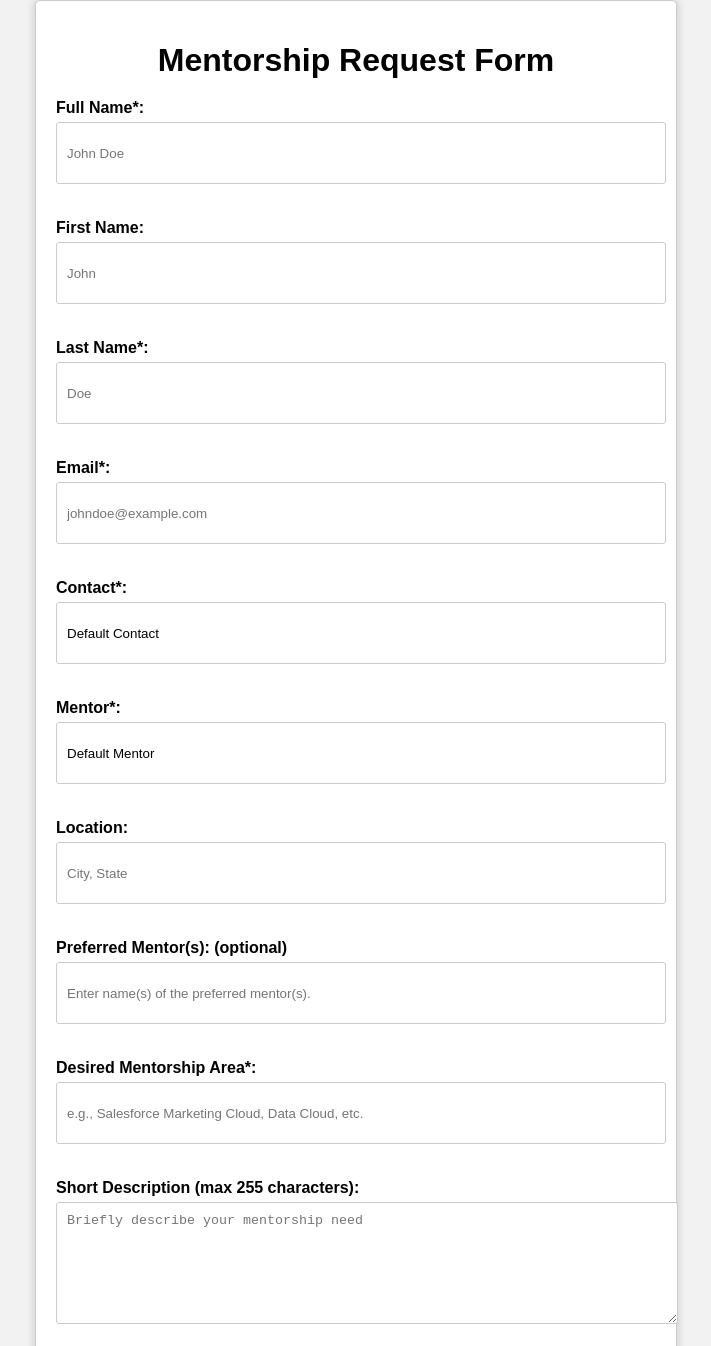
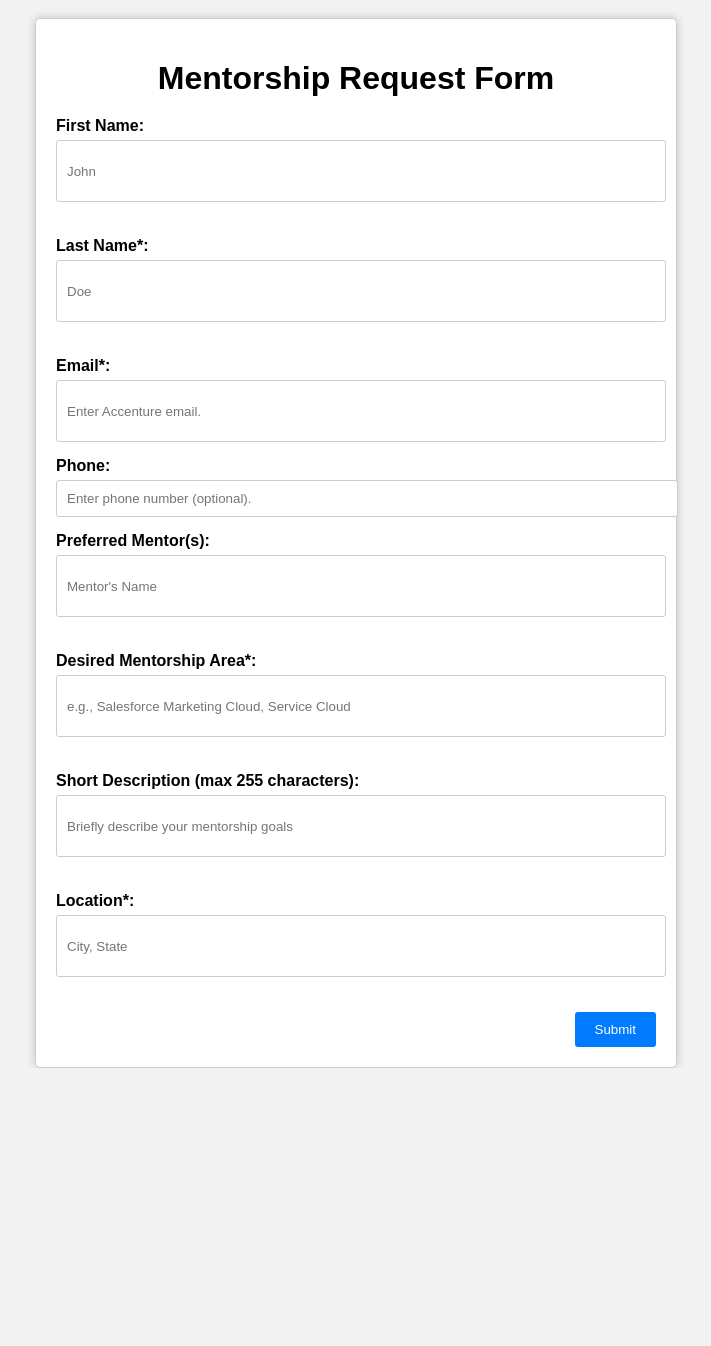
Before and after one commit to kuinkelarun/mentorship-app.github.io, a plain HTML site: page index.html in a window 1280 px wide. Shown: the top 1346 px of the page, without its empty margins (284-995 px from the left). After the commit the page ends 1068 px from the top, so only its background shows below. Drawn offline with Linux system fonts and the light colour scheme.

Commit message:
Update index.html

```diff
--- a/index.html
+++ b/index.html
@@ -1,6 +1,10 @@
+
 <!DOCTYPE html>
 <html>
 <head>
+
+    <CONTENT="text/html; charset=UTF-8"> /*Added later*/
+
     <title>Mentorship Form</title>
     <style>
         body {
@@ -74,67 +78,64 @@
             background-color: #0056b3;
         }
 
+        input[type="tel"] {
+          width: 100%;
+          padding: 10px;
+          margin-top: 5px;
+          margin-bottom: 15px;
+          border: 1px solid #ccc;
+          border-radius: 3px;
+        }
+
     </style>
 </head>
 <body>
+
+    <form action="https://webto.salesforce.com/servlet/servlet.WebToCase?encoding=UTF-8&orgId=00D8b000002wHQW" method="POST">
+    <input type=hidden name="orgid" value="00D8b000002wHQW">
+    <input type=hidden name="retURL" value="https://www.salesforce.com/">
+
     <div class="container">
 
         <h1>Mentorship Request Form</h1> <!-- Title added here -->
 
         <form action="process_form.php" method="post">
+
             <div class="form-group">
-                <label for="protegeName">Full Name*:</label>
-                <input type="text" id="protegeName" name="protegeName" required placeholder="John Doe">
+                <label for="firstName">First Name:<input  id="00N8b00000Ii9p3" maxlength="50" name="00N8b00000Ii9p3" size="20" type="text" placeholder="John" /></label>
             </div>
 
             <div class="form-group">
-                <label for="firstName">First Name:</label>
-                <input type="text" id="firstName" name="firstName" placeholder="John">
+                <label for="lastName">Last Name*:<input  id="00N8b00000Ii9p8" maxlength="50" name="00N8b00000Ii9p8" size="20" type="text" required placeholder="Doe" /><br></label>
+            </div>
+
+            <label for="email">Email*:</label>
+			      <input type="email" id="email" name="email" required pattern="[a-zA-Z0-9_\.]+@accenture.com$" required placeholder="Enter Accenture email."/>
+
+            <label for="phone">Phone:</label>
+            <input id="phone" name="phone" type="tel" pattern="(\(\d{3}\)|\d{3})[-\s]\d{3}-\d{4}" maxlength="40" size="20" placeholder="Enter phone number (optional)." />
+            <br>
+
+            <div class="form-group">
+                <label for="preferredMentor">Preferred Mentor(s):<input  id="00N8b00000Ii9pI" maxlength="100" name="00N8b00000Ii9pI" size="20" type="text" placeholder="Mentor's Name" /><br></label>
             </div>
 
             <div class="form-group">
-                <label for="lastName">Last Name*:</label>
-                <input type="text" id="lastName" name "lastName" required placeholder="Doe">
+                <label for="mentorshipArea">Desired Mentorship Area*:<input  id="00N8b00000Ii9pS" maxlength="50" name="00N8b00000Ii9pS" size="20" type="text" required placeholder="e.g., Salesforce Marketing Cloud, Service Cloud" /><br></label>
             </div>
 
             <div class="form-group">
-                <label for="email">Email*:</label>
-                <input type="email" id="email" name="email" required placeholder="johndoe@example.com">
+                <label for="shortDescription">Short Description (max 255 characters):<input  id="00N8b00000Ii9pr" maxlength="255" name="00N8b00000Ii9pr" size="20" type="text" placeholder="Briefly describe your mentorship goals" /><br></label>
             </div>
 
             <div class="form-group">
-                <label for="contact">Contact*:</label>
-                <input type="text" id="contact" name="contact" value="Default Contact" readonly>
-            </div>
-
-            <div class="form-group">
-                <label for="mentor">Mentor*:</label>
-                <input type="text" id="mentor" name="mentor" value="Default Mentor" readonly>
-            </div>
-
-            <div class="form-group">
-                <label for="location">Location:</label>
-                <input type="text" id="location" name="location" placeholder="City, State">
-            </div>
-
-            <div class="form-group">
-                <label for="preferredMentor">Preferred Mentor(s): (optional)</label>
-                <input type="text" id="preferredMentor" name="preferredMentor" placeholder="Enter name(s) of the preferred mentor(s).">
-            </div>
-
-            <div class="form-group">
-                <label for="mentorshipArea">Desired Mentorship Area*:</label>
-                <input type="text" id="mentorshipArea" name="mentorshipArea" required placeholder="e.g., Salesforce Marketing Cloud, Data Cloud, etc.">
-            </div>
-
-            <div class="form-group">
-                <label for="shortDescription">Short Description (max 255 characters):</label>
-                <textarea id="shortDescription" name="shortDescription" placeholder="Briefly describe your mentorship need" maxlength="255"></textarea>
+                <label for="location">Location*:<input  id="00N8b00000Ii9pD" maxlength="75" name="00N8b00000Ii9pD" size="20" type="text" required placeholder="City, State" /><br></label>
             </div>
 
             <div class="submit-button">
                 <input type="submit" value="Submit">
             </div>
+
         </form>
     </div>
 </body>
```
